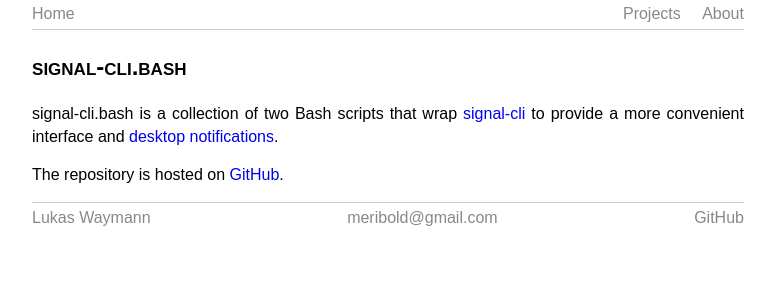
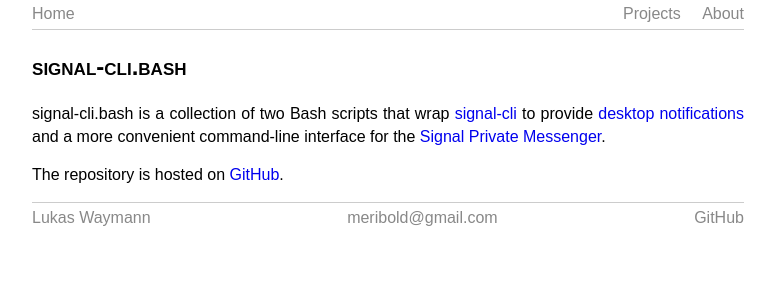
Before and after one commit to meribold/meribold.org, a Jekyll site: the page built from _projects/signal-cli.bash.md, in a window 1280 px wide. Shown: the top 300 px of the page, without its empty margins (252-1027 px from the left). Built offline with Jekyll 4.4.1, drawn with Linux system fonts in a browser that asks for light colours.

Commit message:
Edit signal-cli.bash project page

```diff
--- a/_projects/signal-cli.bash.md
+++ b/_projects/signal-cli.bash.md
@@ -6,13 +6,15 @@ description: >
     interactive use
 ---
 
-signal-cli.bash is a collection of two Bash scripts that wrap [signal-cli][] to provide a
-more convenient interface and [desktop notifications][].
+signal-cli.bash is a collection of two Bash scripts that wrap [signal-cli][] to provide
+[desktop notifications][] and a more convenient command-line interface for the [Signal
+Private Messenger][Signal].
 
 The repository is hosted on [GitHub][].
 
 [signal-cli]: https://github.com/AsamK/signal-cli
 [desktop notifications]: https://wiki.archlinux.org/index.php/Desktop_notifications
+[Signal]: https://en.wikipedia.org/wiki/Signal_(software)
 [GitHub]: https://github.com/meribold/signal-cli.bash
 
 <!-- vim: set tw=90 sts=-1 sw=4 et spell: -->
```
